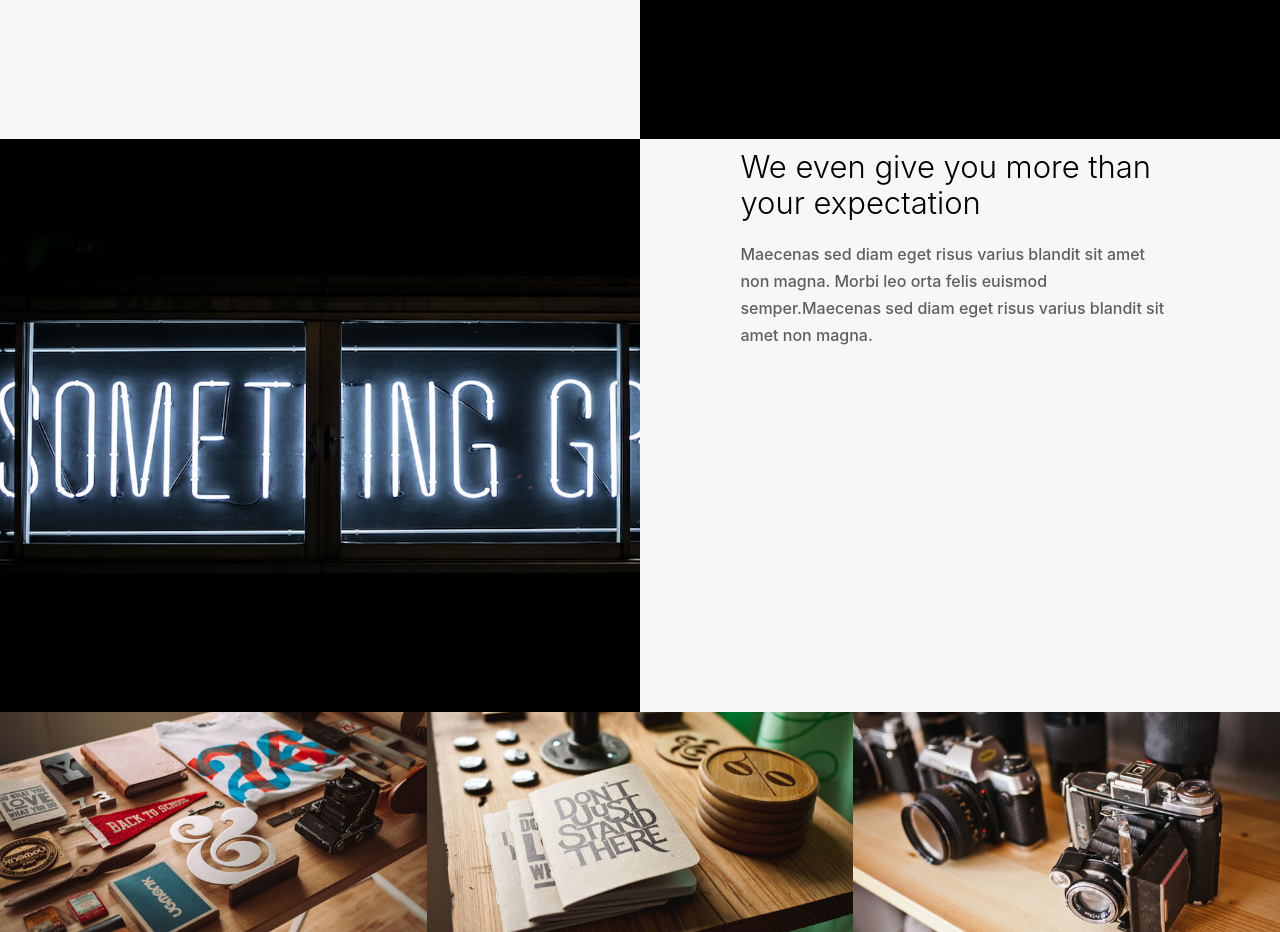
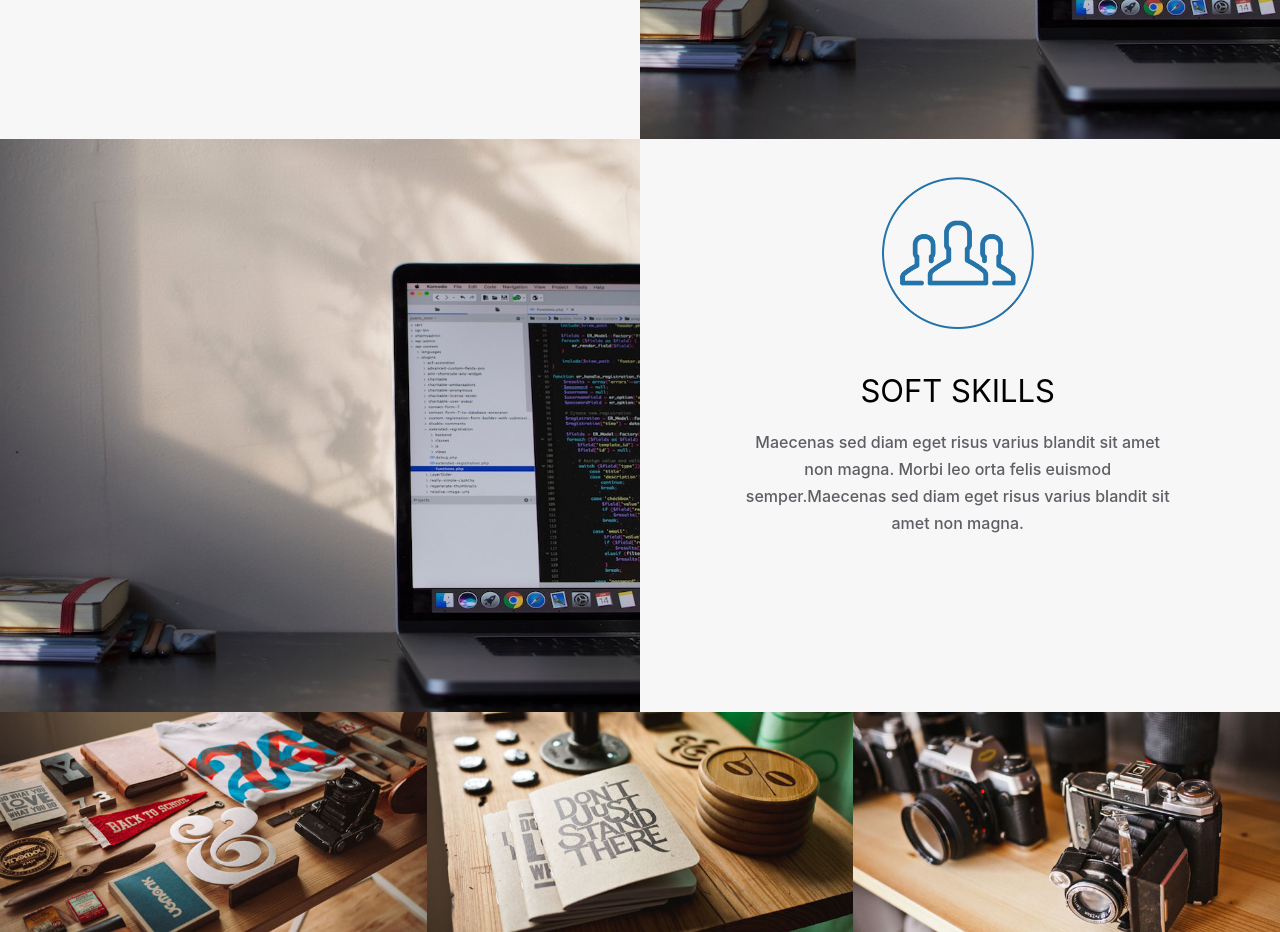
Before and after one commit to rujiraveeyiwha/personalWebPortfolio, a website with bundled scripts: page WebPort/index.html in a window 1280 px wide. Shown: the part 1753-2685 px from the top of the page. Built offline with nearby package versions, Linux system fonts and the light colour scheme; files whose address does not match are found by name.

Commit message:
change section two image

```diff
--- a/WebPort/css/style.css
+++ b/WebPort/css/style.css
@@ -350,7 +350,7 @@ header.masthead {
 
     /*== Section Two ==*/
     .defineBG {
-      background-image: url(../img/test.jpg)
+      background-image: url(../img/emile-perron-190221.jpg)
     }
     /* .section-two{ background-color:#f7f7f8; margin-top:80px; overflow:hidden} */
     .section-two{
--- a/WebPort/index.html
+++ b/WebPort/index.html
@@ -123,10 +123,11 @@
 
           <article class="text-center mt-5">
             <img class="skillsIcon" src="img/hardSkills.png">
-
               <h2 class="hardSkill-heading"><b>HARD SKILLS</b></h2>
 
                 <p>Maecenas sed diam eget risus varius blandit sit amet non magna. Morbi leo orta felis euismod semper.Maecenas sed diam eget risus varius blandit sit amet non magna. Morbi leo orta felis euismod semper.</p>
+
+
           </article>
 
         </div>
@@ -139,11 +140,7 @@
 
      </section>
 
-    <!-- image-content -->
-
     <div class="clearfix"></div>
-
-     <!-- image-content -->
 
      <section class="fixSection">
 
@@ -155,10 +152,10 @@
 
         <div class="col-xs-12 col-sm-6 col-md-6 col-lg-6 forFloat">
 
-          <article>
+          <article class="text-center mt-5">
 
-            <h2>We even give you more than your expectation</h2>
-
+            <img class="skillsIcon" src="img/softSkills.png">
+              <h2 class="hardSkill-heading"><b>SOFT SKILLS</b></h2>
                 <p>Maecenas sed diam eget risus varius blandit sit amet non magna. Morbi leo orta felis euismod semper.Maecenas sed diam eget risus varius blandit sit amet non magna.</p>
 
 
--- a/WebPort/js/creative.js
+++ b/WebPort/js/creative.js
@@ -72,4 +72,5 @@
     }
   });
 
+
 })(jQuery); // End of use strict
```
Also changed, not shown: WebPort/img/emile-perron-190221.jpg (added).
